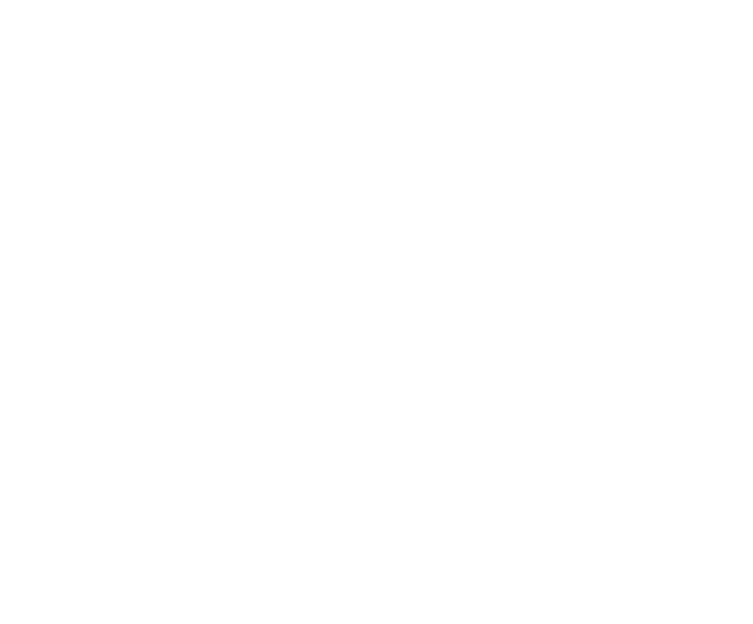
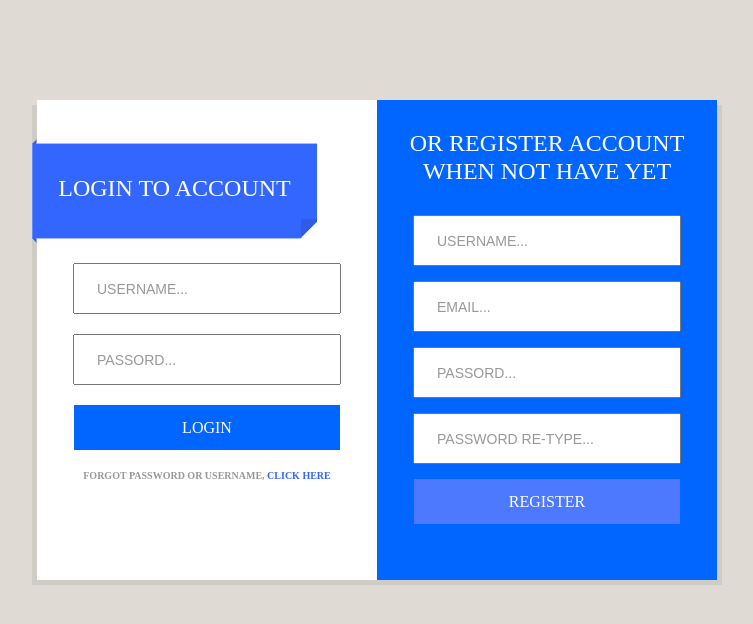
Before and after one commit to Hirrad/Home_Work, a plain HTML site: page 02-Login_Form/Start/index.html in a window 1280 px wide. Shown: the whole page, without its empty margins (263-1016 px from the left). Drawn offline with Linux system fonts and the light colour scheme.

Commit message:
закончил проект

```diff
--- a/02-Login_Form/Start/css/style.css
+++ b/02-Login_Form/Start/css/style.css
@@ -5,3 +5,95 @@
   --textColor: rgba(152, 152, 152, 1);
   --headlineColor: var(--secondaryColor);
 }
+body {
+    background-color: #dfdad4;
+}
+.content {
+
+    margin: 100px auto;
+    display: flex;
+    width: 680px;
+    height: 480px;
+    box-shadow:-5px 5px #cfcbc5;
+}
+.login {
+width: 340px;
+
+    background-color: var(--secondaryColor);
+box-shadow:-5px 5px #cfcbc5;
+}
+.register {
+width: 340px;
+    background-color: var(--primaryColor);
+    box-shadow:5px 5px #cfcbc5;
+}
+.register_account{
+font-size: 24px;
+color: var(--secondaryColor);
+text-align: center;
+margin: 30px auto;
+}
+.register_account {
+    margin:10 auto;
+}
+.form input{
+    margin: 15px auto;
+
+}
+input {
+    text-indent: 20px;
+    font-size: 14px;
+    font-weight: 300;
+    color: var(--textColor);
+    display: block;
+    height: 45px;
+    width: 260px
+
+}
+.ButtonRegister {
+    all: initial;
+    text-align: center;
+    color: var( --secondaryColor);
+    display: block;
+    background: #4c79ff;
+    border: 0;
+    height: 45px;
+    width: 266px
+}
+.login_img {
+    margin: 38px 0 0 -5px;
+
+    background-image: url(../img/login.png);
+    height: 105px;
+    width: 285px;
+    color: var(--secondaryColor);
+    line-height: 100px;
+    text-align: center;
+    font-size: 24px;
+
+}
+.form_login input{
+    margin: 20px auto;
+
+}
+.ButtonLogin {
+    all: initial;
+    text-align: center;
+    color: var( --secondaryColor);
+    display: block;
+    background: var(--primaryColor);
+    border: 0;
+    height: 45px;
+    width: 266px
+}
+.login_footer {
+    color: var(--textColor);
+    font-size: 10px;
+    font-weight: 600;
+    text-align: center;
+}
+.login_footer a {
+    text-decoration: none;
+
+    color: #3366ff;
+}
--- a/02-Login_Form/Start/index.html
+++ b/02-Login_Form/Start/index.html
@@ -10,6 +10,39 @@
   <link rel="stylesheet" href="./css/style.css">
 </head>
 <body>
+    <div class="content">
+    <div class="login">
+        <div class="login_img ">
+            LOGIN TO ACCOUNT
+        </div>
+        <div class="login_form">
+            <form class="form_login" action="index.html" method="post">
+                <input type="text" name="" value="USERNAME...">
+                <input type="text" name="" value="PASSORD...">
+                <input class="ButtonLogin" type="submit" name="" value="LOGIN">
+
+            </form>
+        </div>
+        <div class="login_footer">
+            FORGOT PASSWORD OR USERNAME, <a href="#">CLICK HERE</a>
+        </div>
+    </div>
+    <div class="register">
+        <div class="register_account">
+            OR REGISTER ACCOUNT WHEN NOT HAVE YET
+        </div>
+        <div class="register_form">
+            <form class="form" action="index.html" method="post">
+                <input type="text" name="" value="USERNAME...">
+                <input type="text" name="" value="EMAIL...">
+                <input type="text" name="" value="PASSORD...">
+                <input type="text" name="" value="PASSWORD RE-TYPE...">
+                <input class="ButtonRegister" type="submit" name="" value="REGISTER">
+            </form>
+        </div>
+    </div>
+    <div class=""></div>
+    </div>
   <!-- Form Start -->
   <!-- Form End -->
 </body>
```
